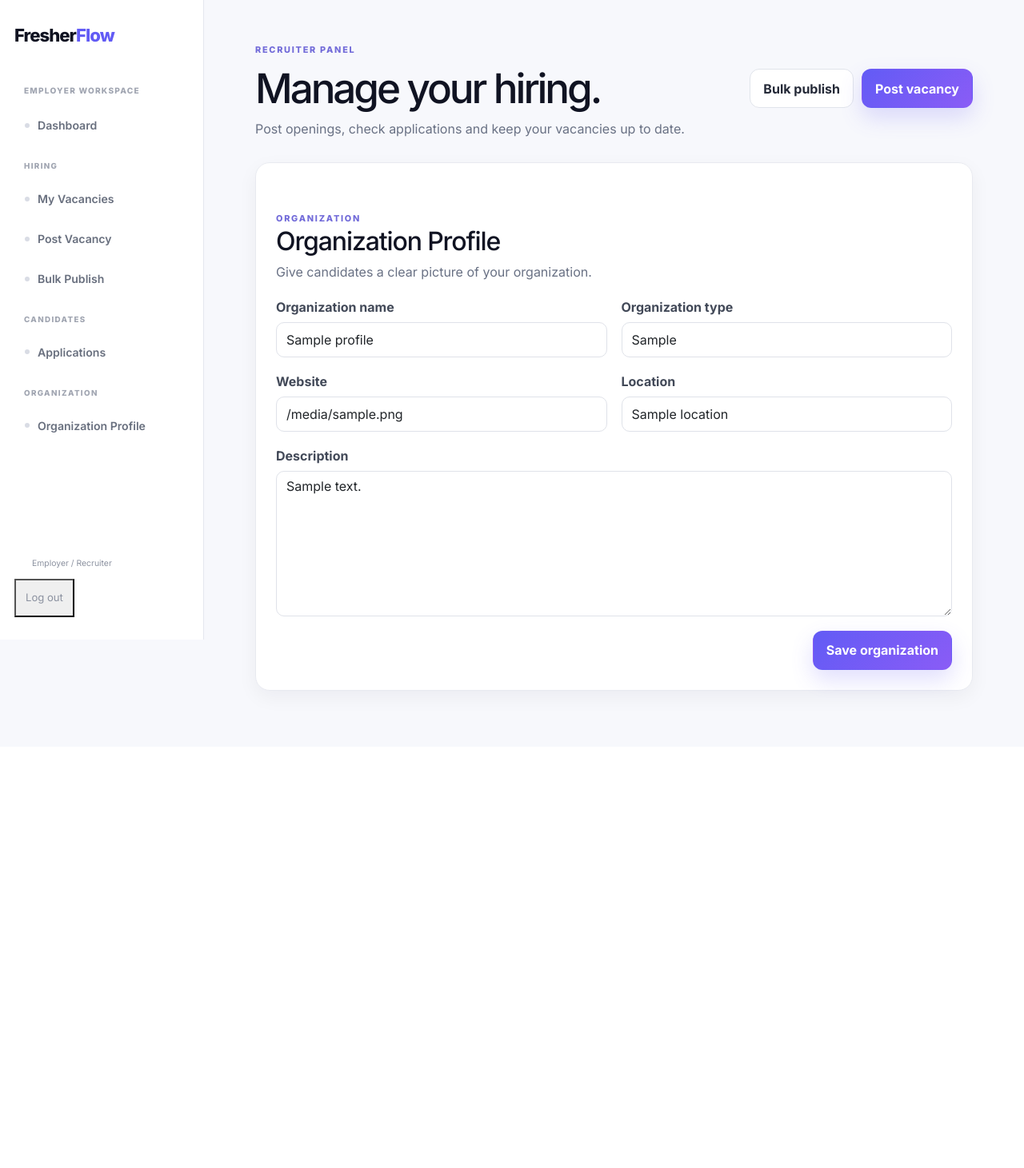
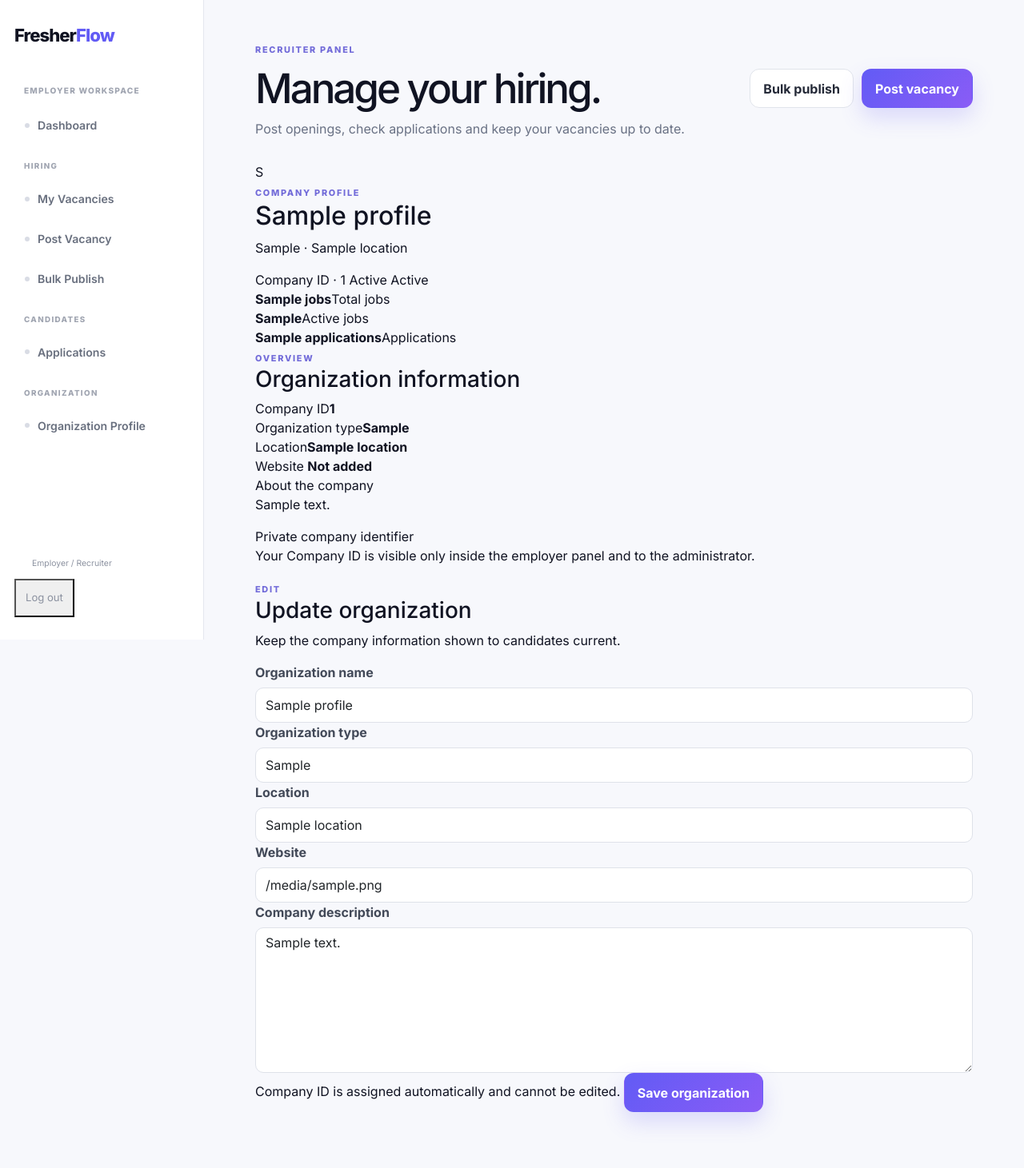
Before and after one commit to deathkernel/FresherFlow, a Flask app: template templates/employer/profile.html in a window 1280 px wide. Shown: the whole page at 80% size. Before the commit the page ends 876 px from the top, so only its background shows below. Run offline with Flask 3, Linux system fonts and the light colour scheme; the template is opened without the code that fills it: most values are stand-ins (such as "Sample title", 1, 10 or a date in 2020).

Commit message:
Redesign employer profile as company profile page

```diff
--- a/templates/employer/profile.html
+++ b/templates/employer/profile.html
@@ -1,15 +1,106 @@
 {% extends "employer/base.html" %}
 {% block employer_content %}
-  <div class="content-card reveal form-page">
-    <div class="section-head page-toolbar"><div><span class="eyebrow">ORGANIZATION</span><h2>Organization Profile</h2><p>Give candidates a clear picture of your organization.</p></div></div>
-    <form method="post" class="form-grid">
-      <input type="hidden" name="csrf_token" value="{{ csrf_token() }}">
-      <div><label for="organization-name">Organization name</label><input id="organization-name" class="form-control" name="organization_name" value="{{ profile.organization_name }}" required></div>
-      <div><label for="organization-type">Organization type</label><input id="organization-type" class="form-control" name="organization_type" value="{{ profile.organization_type or '' }}" placeholder="Technology, Finance..."></div>
-      <div><label for="website">Website</label><input id="website" class="form-control" type="url" name="website" value="{{ profile.website or '' }}" placeholder="https://example.com"></div>
-      <div><label for="location">Location</label><input id="location" class="form-control" name="location" value="{{ profile.location or '' }}" placeholder="Pune / Mumbai / Remote"></div>
-      <div class="full"><label for="description">Description</label><textarea id="description" class="form-control" name="description" rows="7" placeholder="Tell candidates about your organization, team and work.">{{ profile.description or '' }}</textarea></div>
-      <div class="full form-actions"><button class="btn btn-primary" type="submit">Save organization</button></div>
-    </form>
+  <div class="employer-profile-page reveal">
+    <section class="employer-profile-hero">
+      <div class="employer-profile-identity">
+        <div class="employer-profile-logo">{{ (profile.organization_name or 'C')[:1]|upper }}</div>
+        <div class="employer-profile-title">
+          <span class="eyebrow">COMPANY PROFILE</span>
+          <h2>{{ profile.organization_name }}</h2>
+          <p>{{ profile.organization_type or 'Organization' }}{% if profile.location %} · {{ profile.location }}{% endif %}</p>
+          <div class="employer-profile-badges">
+            <span class="profile-private-id">Company ID · {{ profile.company_id }}</span>
+            <span class="profile-state {{ profile.account_status }}">{{ profile.account_status|capitalize }}</span>
+            <span class="profile-state verified">{{ profile.verification_status|capitalize }}</span>
+          </div>
+        </div>
+      </div>
+      <div class="employer-profile-stats">
+        <div><strong>{{ stats.jobs }}</strong><span>Total jobs</span></div>
+        <div><strong>{{ stats.active_jobs }}</strong><span>Active jobs</span></div>
+        <div><strong>{{ stats.applications }}</strong><span>Applications</span></div>
+      </div>
+    </section>
+
+    <div class="employer-profile-grid">
+      <section class="employer-info-card">
+        <div class="employer-info-head">
+          <div>
+            <span class="eyebrow">OVERVIEW</span>
+            <h3>Organization information</h3>
+          </div>
+        </div>
+
+        <div class="employer-info-list">
+          <div><span>Company ID</span><strong>{{ profile.company_id }}</strong></div>
+          <div><span>Organization type</span><strong>{{ profile.organization_type or 'Not added' }}</strong></div>
+          <div><span>Location</span><strong>{{ profile.location or 'Not added' }}</strong></div>
+          <div>
+            <span>Website</span>
+            {% set safe_website = profile.website|safe_website %}
+            {% if safe_website %}
+              <strong><a href="{{ safe_website }}" target="_blank" rel="noopener">{{ safe_website }}</a></strong>
+            {% else %}
+              <strong>Not added</strong>
+            {% endif %}
+          </div>
+        </div>
+
+        <div class="employer-about">
+          <span>About the company</span>
+          <p>{{ profile.description or 'Add a short description so candidates understand your organization, team and work.' }}</p>
+        </div>
+
+        <div class="employer-profile-note">
+          <span>Private company identifier</span>
+          <p>Your Company ID is visible only inside the employer panel and to the administrator.</p>
+        </div>
+      </section>
+
+      <section class="employer-edit-card">
+        <div class="employer-info-head">
+          <div>
+            <span class="eyebrow">EDIT</span>
+            <h3>Update organization</h3>
+            <p>Keep the company information shown to candidates current.</p>
+          </div>
+        </div>
+
+        <form method="post" class="employer-profile-form">
+          <input type="hidden" name="csrf_token" value="{{ csrf_token() }}">
+
+          <div class="profile-form-field">
+            <label for="organization-name">Organization name</label>
+            <input id="organization-name" class="form-control" name="organization_name" value="{{ profile.organization_name }}" required>
+          </div>
+
+          <div class="profile-form-row">
+            <div class="profile-form-field">
+              <label for="organization-type">Organization type</label>
+              <input id="organization-type" class="form-control" name="organization_type" value="{{ profile.organization_type or '' }}" placeholder="Technology, Finance...">
+            </div>
+            <div class="profile-form-field">
+              <label for="location">Location</label>
+              <input id="location" class="form-control" name="location" value="{{ profile.location or '' }}" placeholder="Pune / Mumbai / Remote">
+            </div>
+          </div>
+
+          <div class="profile-form-field">
+            <label for="website">Website</label>
+            <input id="website" class="form-control" type="url" name="website" value="{{ profile.website or '' }}" placeholder="https://example.com">
+          </div>
+
+          <div class="profile-form-field">
+            <label for="description">Company description</label>
+            <textarea id="description" class="form-control" name="description" rows="7" placeholder="Tell candidates about your organization, team and work.">{{ profile.description or '' }}</textarea>
+          </div>
+
+          <div class="employer-profile-form-footer">
+            <span>Company ID is assigned automatically and cannot be edited.</span>
+            <button class="btn btn-primary" type="submit">Save organization</button>
+          </div>
+        </form>
+      </section>
+    </div>
   </div>
 {% endblock %}
```
